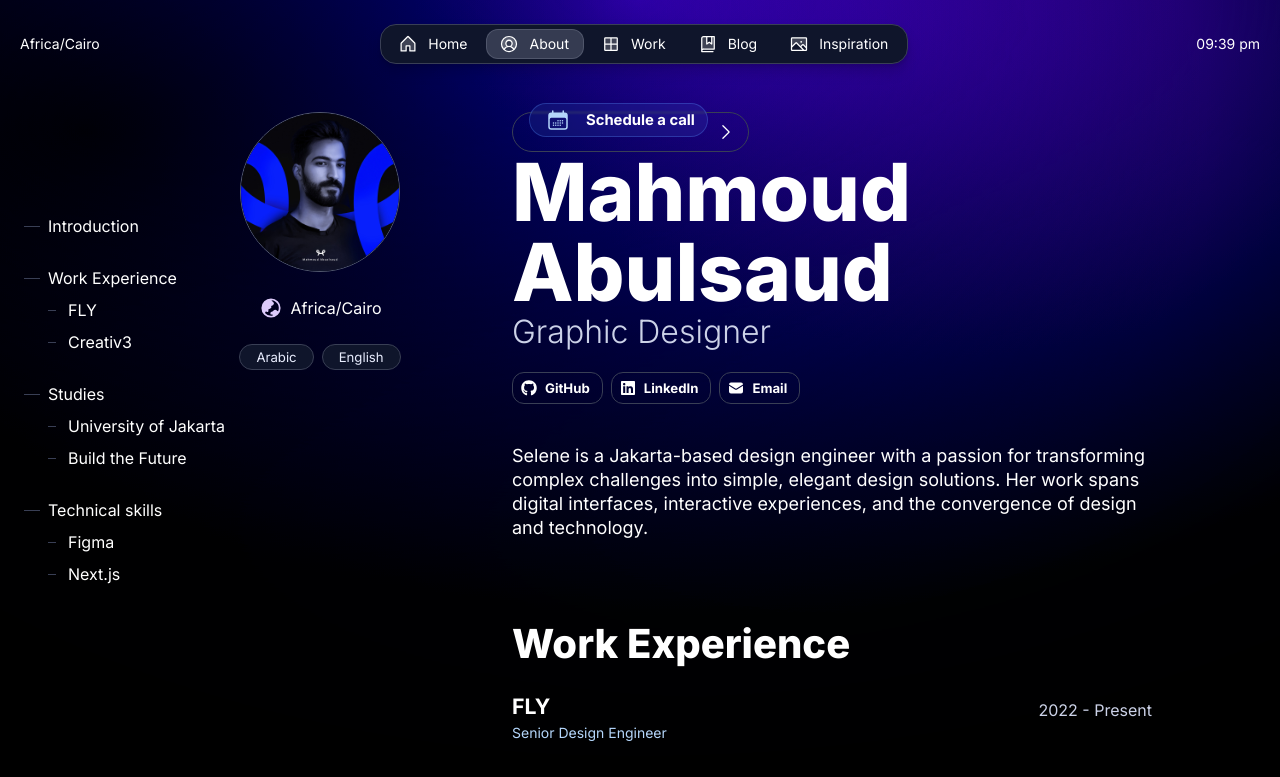
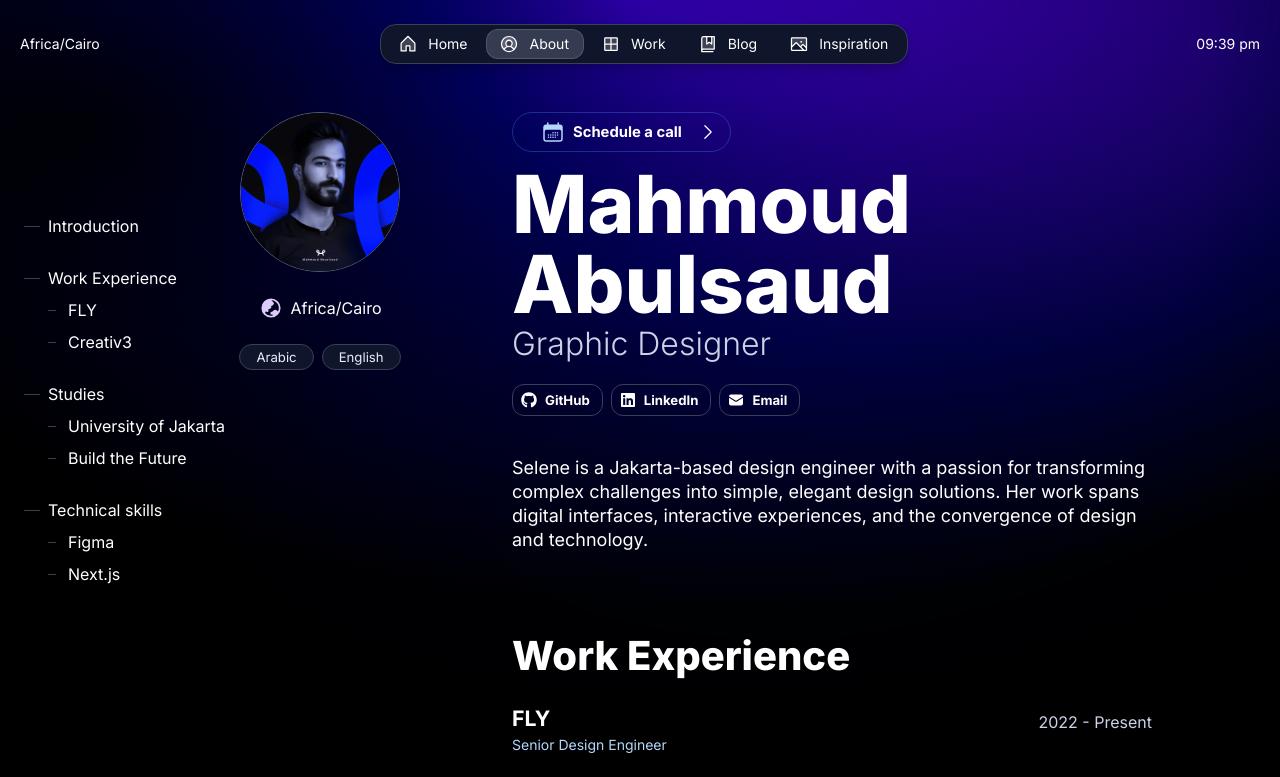
Before and after one commit to mahmoudahmed6544/portfolio, a Next.js app: page /en/about in a window 1280 px wide. Shown: the top 777 px of the page. Built offline with nearby package versions, Linux system fonts and the light colour scheme.

Commit message:
fix Schedule a call button

```diff
--- a/src/app/[locale]/about/page.tsx
+++ b/src/app/[locale]/about/page.tsx
@@ -146,20 +146,24 @@ export default function About(
                         marginBottom="32">
                         {about.calendar.display && (
                             <Button
+                            className={styles.blockAlign}
+                            style={{
+                                backdropFilter: 'blur(var(--static-space-1))',
+                                border: '1px solid var(--brand-alpha-medium)',
+                                width: 'full-width',
+                                marginBottom: 'var(--static-space-12)'
+
+                            }}
+
                             data-border="rounded"
-                            href={`/${locale}/about`}
+                            suffixIcon="chevronRight"
+                            href={about.calendar.link}
                             variant="tertiary"
-                            suffixIcon="chevronRight"
-                            size="m">
+                            size="m"
+                            alpha="brand-weak"
+                            radius="full"
+                            >
                             <Flex
-                                className={styles.blockAlign}
-                                style={{
-                                    backdropFilter: 'blur(var(--static-space-1))',
-                                    border: '1px solid var(--brand-alpha-medium)',
-                                    width: 'full-width'
-                                }}
-                                alpha="brand-weak" radius="full"
-                                fillWidth padding="4" gap="8" marginBottom="m"
                                 alignItems="center">
                                 <Flex paddingLeft="12">
                                     <Icon
--- a/src/once-ui/components/Button.module.scss
+++ b/src/once-ui/components/Button.module.scss
@@ -9,6 +9,7 @@
     white-space: nowrap;
     text-decoration: none;
     -webkit-tap-highlight-color: transparent;
+
     transition: var(--transition-property) var(--transition-duration-micro-medium) var(--transition-timing-function);
 
     &:disabled {
--- a/src/once-ui/components/Button.tsx
+++ b/src/once-ui/components/Button.tsx
@@ -18,6 +18,9 @@ interface CommonProps {
     href?: string;
     className?: string;
     style?: React.CSSProperties;
+    alpha?: string; // For example: 'brand-weak' or other theme colors
+    radius?: 'full' | 'rounded' | 'square'; // Define options based on your design
+
 }
 
 export type ButtonProps = CommonProps & React.ButtonHTMLAttributes<HTMLButtonElement>;
```
